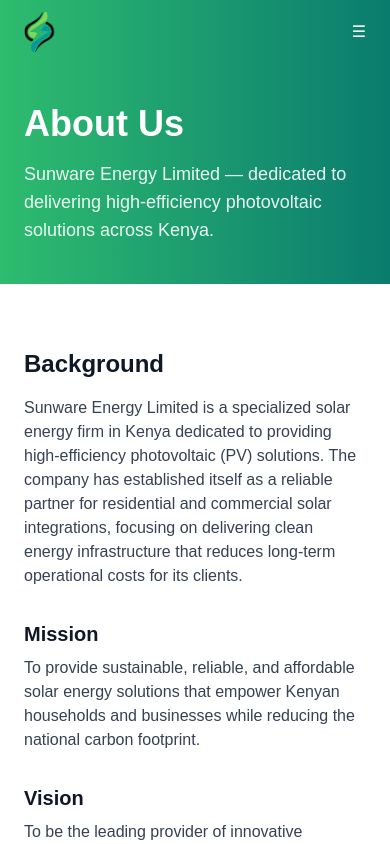
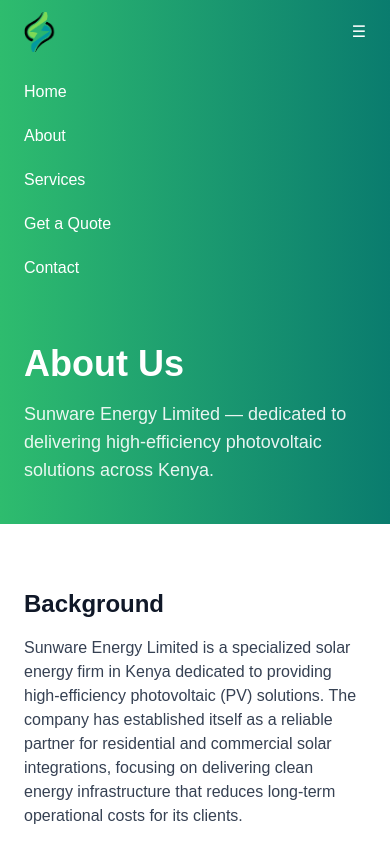
Before and after one commit to victorngeno/sunware-energy, a Next.js app: page /about in a window 390 px wide. Both pictures are taken after a click on the button "Toggle menu". Shown: the top 844 px of the page. Built offline with nearby package versions, Linux system fonts and the light colour scheme.

Commit message:
Fix mobile hamburger menu

```diff
--- a/app/about/page.tsx
+++ b/app/about/page.tsx
@@ -1,8 +1,12 @@
-import React from 'react'
+"use client"
+
+import React, { useState } from 'react'
 import Image from 'next/image'
 import Link from 'next/link'
 
 export default function About() {
+  const [mobileOpen, setMobileOpen] = useState(false)
+
   return (
     <main className="min-h-screen bg-white text-gray-800">
       {/* Navbar */}
@@ -11,7 +15,9 @@
           <div className="flex items-center justify-between h-16">
             <div className="flex items-center">
               <div className="flex-shrink-0 h-10">
-                <Image src="/Sunware Logo.png" alt="Sunware Energy logo" width={80} height={40} className="object-contain h-full w-auto" />
+                <Link href="/">
+                  <Image src="/Sunware Logo.png" alt="Sunware Energy logo" width={80} height={40} className="object-contain h-full w-auto" />
+                </Link>
               </div>
             </div>
 
@@ -24,11 +30,23 @@
             </nav>
 
             <div className="md:hidden">
-              <button aria-label="Open menu" className="text-white focus:outline-none">☰</button>
+              <button aria-label="Toggle menu" onClick={() => setMobileOpen(!mobileOpen)} aria-expanded={mobileOpen} className="text-white focus:outline-none">☰</button>
             </div>
           </div>
         </div>
       </header>
+
+      {mobileOpen && (
+        <div className="md:hidden bg-gradient-to-r from-[#2ebc6e] to-[#0a7c6e]">
+          <div className="px-6 pt-2 pb-4 space-y-1">
+            <Link href="/" onClick={() => setMobileOpen(false)} className="block text-white py-2">Home</Link>
+            <Link href="/about" onClick={() => setMobileOpen(false)} className="block text-white py-2">About</Link>
+            <Link href="/services" onClick={() => setMobileOpen(false)} className="block text-white py-2">Services</Link>
+            <Link href="/quote" onClick={() => setMobileOpen(false)} className="block text-white py-2">Get a Quote</Link>
+            <Link href="/contact" onClick={() => setMobileOpen(false)} className="block text-white py-2">Contact</Link>
+          </div>
+        </div>
+      )}
 
       {/* Hero */}
       <section className="bg-gradient-to-r from-[#2ebc6e] to-[#0a7c6e] text-white">
--- a/app/contact/page.tsx
+++ b/app/contact/page.tsx
@@ -1,8 +1,11 @@
-import React from 'react'
+"use client"
+
+import React, { useState } from 'react'
 import Image from 'next/image'
 import Link from 'next/link'
 
 export default function Contact() {
+  const [mobileOpen, setMobileOpen] = useState(false)
   return (
     <main className="min-h-screen bg-white text-gray-800">
       {/* Navbar */}
@@ -11,7 +14,9 @@
           <div className="flex items-center justify-between h-16">
             <div className="flex items-center">
               <div className="flex-shrink-0 h-10">
-                <Image src="/Sunware Logo.png" alt="Sunware Energy logo" width={80} height={40} className="object-contain h-full w-auto" />
+                <Link href="/">
+                  <Image src="/Sunware Logo.png" alt="Sunware Energy logo" width={80} height={40} className="object-contain h-full w-auto" />
+                </Link>
               </div>
             </div>
 
@@ -24,11 +29,22 @@
             </nav>
 
             <div className="md:hidden">
-              <button aria-label="Open menu" className="text-white focus:outline-none">☰</button>
+              <button aria-label="Toggle menu" onClick={() => setMobileOpen(!mobileOpen)} aria-expanded={mobileOpen} className="text-white focus:outline-none">☰</button>
             </div>
           </div>
         </div>
       </header>
+      {mobileOpen && (
+        <div className="md:hidden bg-gradient-to-r from-[#2ebc6e] to-[#0a7c6e]">
+          <div className="px-6 pt-2 pb-4 space-y-1">
+            <Link href="/" onClick={() => setMobileOpen(false)} className="block text-white py-2">Home</Link>
+            <Link href="/about" onClick={() => setMobileOpen(false)} className="block text-white py-2">About</Link>
+            <Link href="/services" onClick={() => setMobileOpen(false)} className="block text-white py-2">Services</Link>
+            <Link href="/quote" onClick={() => setMobileOpen(false)} className="block text-white py-2">Get a Quote</Link>
+            <Link href="/contact" onClick={() => setMobileOpen(false)} className="block text-white py-2">Contact</Link>
+          </div>
+        </div>
+      )}
       <section className="bg-gradient-to-r from-[#2ebc6e] to-[#0a7c6e] text-white">
         <div className="max-w-7xl mx-auto px-6 lg:px-8 py-10">
           <h1 className="text-3xl sm:text-4xl font-extrabold">Contact Us</h1>
--- a/app/page.tsx
+++ b/app/page.tsx
@@ -1,10 +1,12 @@
 "use client"
 
-import React from 'react'
+import React, { useState } from 'react'
 import Image from 'next/image'
 import Link from 'next/link'
 
 export default function Home() {
+  const [mobileOpen, setMobileOpen] = useState(false)
+
   return (
     <main className="min-h-screen bg-white text-gray-800">
       {/* Navbar */}
@@ -13,7 +15,9 @@
           <div className="flex items-center justify-between h-16">
             <div className="flex items-center">
               <div className="flex-shrink-0 h-10">{/* h-10 = 40px to match navbar height */}
-                <Image src="/Sunware Logo.png" alt="Sunware Energy logo" width={80} height={40} className="object-contain h-full w-auto" />
+                <Link href="/">
+                  <Image src="/Sunware Logo.png" alt="Sunware Energy logo" width={80} height={40} className="object-contain h-full w-auto" />
+                </Link>
               </div>
             </div>
             <nav className="hidden md:flex space-x-8">
@@ -24,12 +28,25 @@
               <Link href="/contact" className="text-white hover:underline">Contact</Link>
             </nav>
             <div className="md:hidden">
-              {/* Mobile menu button - simple visible placeholder */}
-              <button aria-label="Open menu" className="text-white focus:outline-none">☰</button>
+              {/* Mobile menu button */}
+              <button type="button" aria-label="Toggle menu" onClick={() => setMobileOpen(!mobileOpen)} aria-controls="mobile-menu" aria-expanded={mobileOpen} className="text-white focus:outline-none">☰</button>
             </div>
           </div>
         </div>
       </header>
+
+      {/* Mobile dropdown */}
+      {mobileOpen && (
+        <div id="mobile-menu" className="md:hidden bg-gradient-to-r from-[#2ebc6e] to-[#0a7c6e]">
+          <div className="px-6 pt-2 pb-4 space-y-1">
+            <Link href="/" onClick={() => setMobileOpen(false)} className="block text-white py-2">Home</Link>
+            <Link href="/about" onClick={() => setMobileOpen(false)} className="block text-white py-2">About</Link>
+            <Link href="/services" onClick={() => setMobileOpen(false)} className="block text-white py-2">Services</Link>
+            <Link href="/quote" onClick={() => setMobileOpen(false)} className="block text-white py-2">Get a Quote</Link>
+            <Link href="/contact" onClick={() => setMobileOpen(false)} className="block text-white py-2">Contact</Link>
+          </div>
+        </div>
+      )}
 
       {/* Hero */}
       <section className="bg-gradient-to-b from-yellow-50 to-white">
--- a/app/quote/page.tsx
+++ b/app/quote/page.tsx
@@ -1,10 +1,12 @@
 "use client"
 
-import React from 'react'
+import React, { useState } from 'react'
 import Image from 'next/image'
 import Link from 'next/link'
 
 export default function Quote() {
+  const [mobileOpen, setMobileOpen] = useState(false)
+
   return (
     <main className="min-h-screen bg-white text-gray-800">
       {/* Navbar */}
@@ -13,7 +15,9 @@
           <div className="flex items-center justify-between h-16">
             <div className="flex items-center">
               <div className="flex-shrink-0 h-10">
-                <Image src="/Sunware Logo.png" alt="Sunware Energy logo" width={80} height={40} className="object-contain h-full w-auto" />
+                <Link href="/">
+                  <Image src="/Sunware Logo.png" alt="Sunware Energy logo" width={80} height={40} className="object-contain h-full w-auto" />
+                </Link>
               </div>
             </div>
 
@@ -26,11 +30,23 @@
             </nav>
 
             <div className="md:hidden">
-              <button aria-label="Open menu" className="text-white focus:outline-none">☰</button>
+              <button aria-label="Toggle menu" onClick={() => setMobileOpen(!mobileOpen)} aria-expanded={mobileOpen} className="text-white focus:outline-none">☰</button>
             </div>
           </div>
         </div>
       </header>
+
+      {mobileOpen && (
+        <div className="md:hidden bg-gradient-to-r from-[#2ebc6e] to-[#0a7c6e]">
+          <div className="px-6 pt-2 pb-4 space-y-1">
+            <Link href="/" onClick={() => setMobileOpen(false)} className="block text-white py-2">Home</Link>
+            <Link href="/about" onClick={() => setMobileOpen(false)} className="block text-white py-2">About</Link>
+            <Link href="/services" onClick={() => setMobileOpen(false)} className="block text-white py-2">Services</Link>
+            <Link href="/quote" onClick={() => setMobileOpen(false)} className="block text-white py-2">Get a Quote</Link>
+            <Link href="/contact" onClick={() => setMobileOpen(false)} className="block text-white py-2">Contact</Link>
+          </div>
+        </div>
+      )}
 
       {/* Hero */}
       <section className="bg-gradient-to-r from-[#2ebc6e] to-[#0a7c6e] text-white">
--- a/app/services/page.tsx
+++ b/app/services/page.tsx
@@ -1,8 +1,11 @@
-import React from 'react'
+"use client"
+
+import React, { useState } from 'react'
 import Image from 'next/image'
 import Link from 'next/link'
 
 export default function Services() {
+  const [mobileOpen, setMobileOpen] = useState(false)
   return (
     <main className="min-h-screen bg-white text-gray-800">
       {/* Navbar */}
@@ -11,7 +14,9 @@
           <div className="flex items-center justify-between h-16">
             <div className="flex items-center">
               <div className="flex-shrink-0 h-10">
-                <Image src="/Sunware Logo.png" alt="Sunware Energy logo" width={80} height={40} className="object-contain h-full w-auto" />
+                <Link href="/">
+                  <Image src="/Sunware Logo.png" alt="Sunware Energy logo" width={80} height={40} className="object-contain h-full w-auto" />
+                </Link>
               </div>
             </div>
 
@@ -24,11 +29,22 @@
             </nav>
 
             <div className="md:hidden">
-              <button aria-label="Open menu" className="text-white focus:outline-none">☰</button>
+              <button aria-label="Toggle menu" onClick={() => setMobileOpen(!mobileOpen)} aria-expanded={mobileOpen} className="text-white focus:outline-none">☰</button>
             </div>
           </div>
         </div>
       </header>
+      {mobileOpen && (
+        <div className="md:hidden bg-gradient-to-r from-[#2ebc6e] to-[#0a7c6e]">
+          <div className="px-6 pt-2 pb-4 space-y-1">
+            <Link href="/" onClick={() => setMobileOpen(false)} className="block text-white py-2">Home</Link>
+            <Link href="/about" onClick={() => setMobileOpen(false)} className="block text-white py-2">About</Link>
+            <Link href="/services" onClick={() => setMobileOpen(false)} className="block text-white py-2">Services</Link>
+            <Link href="/quote" onClick={() => setMobileOpen(false)} className="block text-white py-2">Get a Quote</Link>
+            <Link href="/contact" onClick={() => setMobileOpen(false)} className="block text-white py-2">Contact</Link>
+          </div>
+        </div>
+      )}
       <section className="bg-gradient-to-r from-[#2ebc6e] to-[#0a7c6e] text-white">
         <div className="max-w-7xl mx-auto px-6 lg:px-8 py-10">
           <h1 className="text-3xl sm:text-4xl font-extrabold">Our Services</h1>
```
